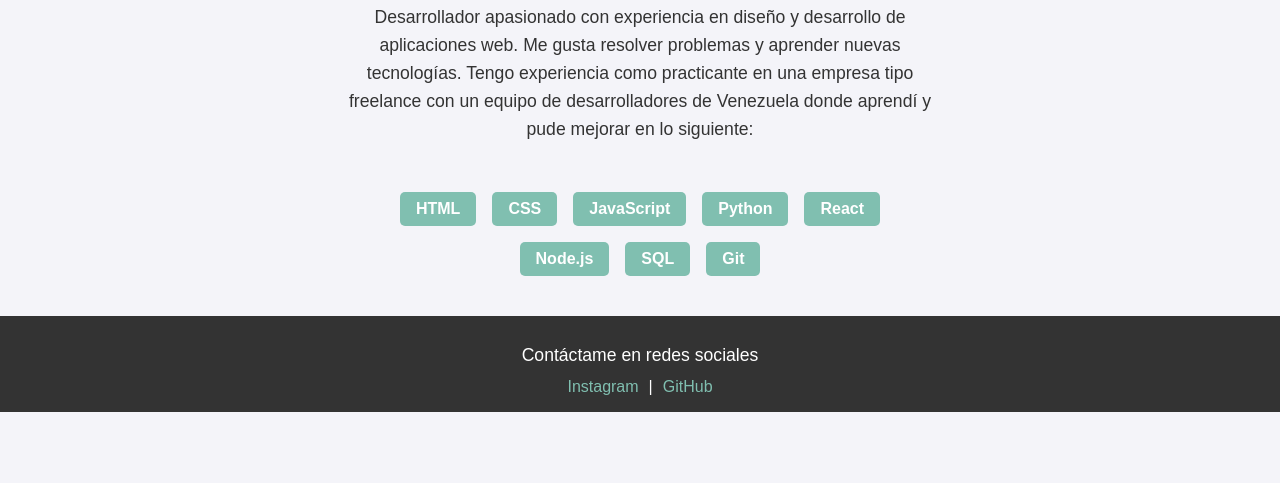
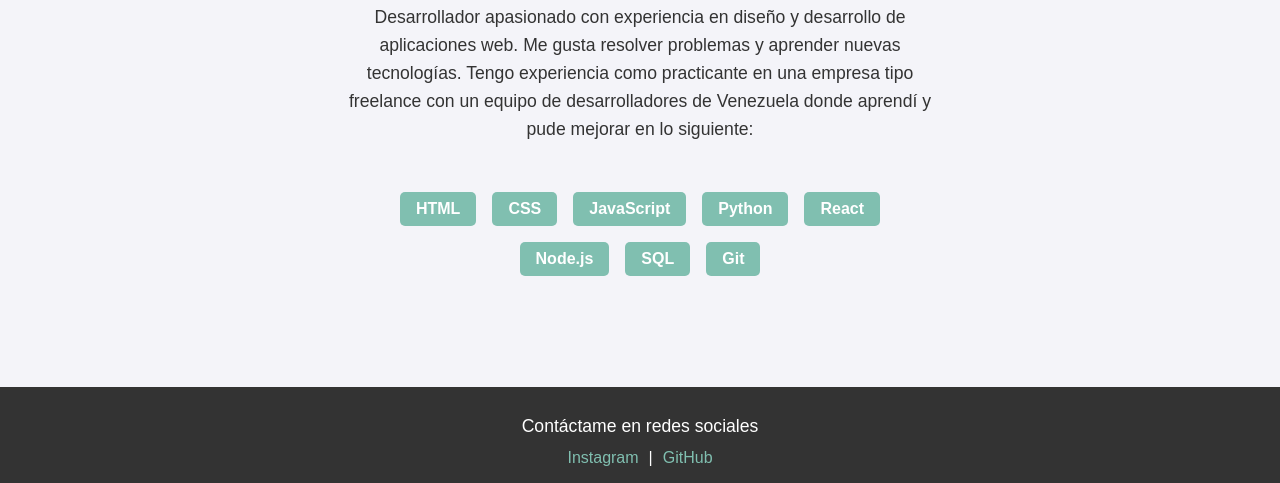
Before and after one commit to Torofms37/clase-11dic, a plain HTML site: page index.html in a window 1280 px wide. Shown: the part 317-800 px from the top of the page. Drawn offline with Linux system fonts and the light colour scheme.

Commit message:
se bajo el footer

```diff
--- a/index.html
+++ b/index.html
@@ -12,16 +12,34 @@
             box-sizing: border-box;
         }
 
+        /* Configuración del body y flexbox para mantener el footer en la parte inferior */
+        body {
+            display: flex;
+            flex-direction: column;
+            min-height: 100vh;
+            font-family: Arial, sans-serif;
+            color: #333;
+            background-color: #f4f4f9;
+            position: relative;
+        }
+
+        /* Contenido principal centrado */
+        .container {
+            display: flex;
+            flex-direction: column;
+            align-items: center;
+            margin-top: 3em;
+            flex: 1; /* Esto permite que el contenido ocupe el espacio disponible */
+        }
+
         /* Tema claro (predeterminado) */
         body.light-theme {
-            font-family: Arial, sans-serif;
             color: #333;
             background-color: #f4f4f9;
         }
 
         /* Tema oscuro */
         body.dark-theme {
-            font-family: Arial, sans-serif;
             color: #f4f4f9;
             background-color: #333;
         }
@@ -42,14 +60,6 @@
         }
         .theme-toggle:hover {
             background-color: #66a495;
-        }
-
-        /* Centrando el contenido principal */
-        .container {
-            display: flex;
-            flex-direction: column;
-            align-items: center;
-            margin-top: 3em;
         }
 
         h1 {
@@ -102,7 +112,7 @@
             box-shadow: 0px 2px 5px rgba(0, 0, 0, 0.2);
         }
 
-        /* Footer */
+        /* Footer en la parte inferior */
         footer {
             display: flex;
             justify-content: center;
@@ -113,7 +123,6 @@
             padding: 1em 0;
             width: 100%;
             text-align: center;
-            margin-top: 0;
         }
         footer a {
             color: #80bfb0;
```
